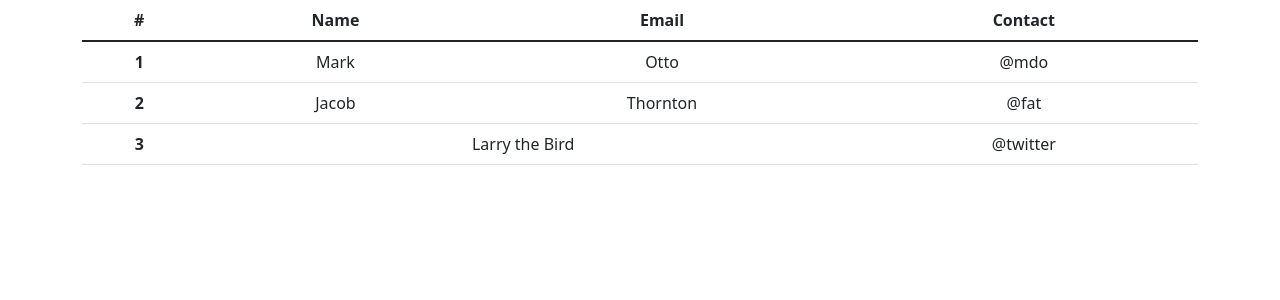
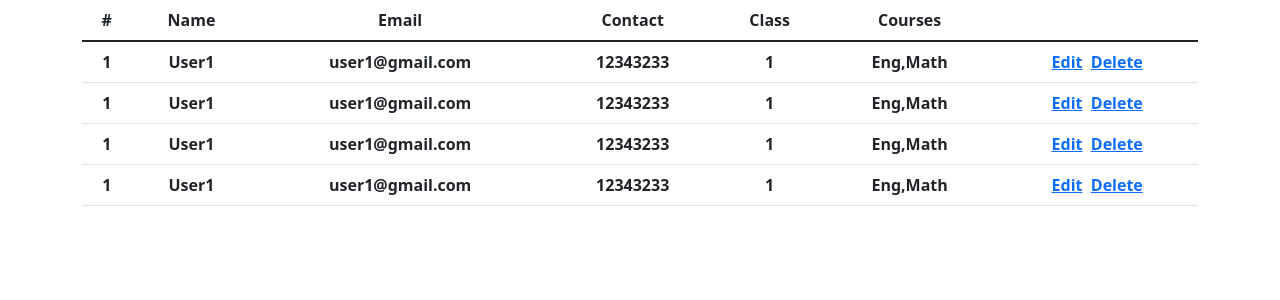
Before and after one commit to AmanSultanBaig/student_course_repo, a React (Create React App) app in the folder client/: page / in a window 1280 px wide. Shown: the top 300 px of the page. Built offline with nearby package versions, Linux system fonts and the light colour scheme.

Commit message:
user table ui completed

```diff
--- a/client/package.json
+++ b/client/package.json
@@ -6,6 +6,7 @@
     "@testing-library/jest-dom": "^5.11.4",
     "@testing-library/react": "^11.1.0",
     "@testing-library/user-event": "^12.1.10",
+    "antd": "^4.16.13",
     "bootstrap": "^5.1.1",
     "react": "^17.0.2",
     "react-dom": "^17.0.2",
--- a/client/src/App.js
+++ b/client/src/App.js
@@ -1,4 +1,5 @@
 import './App.css';
+import 'antd/dist/antd.css'; // or 'antd/dist/antd.less'
 
 import '../node_modules/bootstrap/dist/css/bootstrap.min.css'
 import Table from './pages/userTable'
--- a/client/src/index.css
+++ b/client/src/index.css
@@ -1,3 +1,4 @@
+
 body {
   margin: 0;
   font-family: -apple-system, BlinkMacSystemFont, 'Segoe UI', 'Roboto', 'Oxygen',
--- a/client/src/pages/userTable.js
+++ b/client/src/pages/userTable.js
@@ -1,9 +1,49 @@
 import React from 'react'
+import { Popconfirm, message } from 'antd';
 
 function userTable() {
 
+    function confirm(e) {
+        console.log(e);
+    }
+
+    function cancel(e) {
+        console.log(e);
+    }
+
     let userData = [
-        {id: 1,name: "User1", email: "user1@gmail.com", contact: "12343233", class: "1", courses: ["Eng", "Math"]}
+        {
+            id: 1,
+            name: "User1",
+            email: "user1@gmail.com",
+            contact: "12343233",
+            class: "1",
+            courses: ["Eng", "Math"]
+        },
+        {
+            id: 1,
+            name: "User1",
+            email: "user1@gmail.com",
+            contact: "12343233",
+            class: "1",
+            courses: ["Eng", "Math"]
+        },
+        {
+            id: 1,
+            name: "User1",
+            email: "user1@gmail.com",
+            contact: "12343233",
+            class: "1",
+            courses: ["Eng", "Math"]
+        },
+        {
+            id: 1,
+            name: "User1",
+            email: "user1@gmail.com",
+            contact: "12343233",
+            class: "1",
+            courses: ["Eng", "Math"]
+        },
     ]
 
     return (
@@ -17,26 +57,37 @@ function userTable() {
                                 <th scope="col">Name</th>
                                 <th scope="col">Email</th>
                                 <th scope="col">Contact</th>
+                                <th scope="col">Class</th>
+                                <th scope="col">Courses</th>
+                                <th scope="col"></th>
                             </tr>
                         </thead>
                         <tbody>
-                            <tr>
-                                <th scope="row">1</th>
-                                <td>Mark</td>
-                                <td>Otto</td>
-                                <td>@mdo</td>
-                            </tr>
-                            <tr>
-                                <th scope="row">2</th>
-                                <td>Jacob</td>
-                                <td>Thornton</td>
-                                <td>@fat</td>
-                            </tr>
-                            <tr>
-                                <th scope="row">3</th>
-                                <td colspan="2">Larry the Bird</td>
-                                <td>@twitter</td>
-                            </tr>
+                            {
+                                userData.map(item => (
+                                    <tr>
+                                        <th scope="row">{item.id}</th>
+                                        <th>{item.name}</th>
+                                        <th>{item.email}</th>
+                                        <th>{item.contact}</th>
+                                        <th>{item.class}</th>
+                                        <th>{item.courses.join(",")}</th>
+                                        <th>
+                                            <a href="#">Edit</a>
+                                            &nbsp;&nbsp;
+                                            <Popconfirm
+                                                title="Are you sure to delete this task?"
+                                                onConfirm={confirm}
+                                                onCancel={cancel}
+                                                okText="Yes"
+                                                cancelText="No">
+                                                <a href="#">Delete</a>
+                                            </Popconfirm>
+                                        </th>
+                                    </tr>
+                                ))
+                            }
+
                         </tbody>
                     </table>
                 </div>
```
Also changed, not shown: 1 other file (tests, documents, lock files or other folders).
